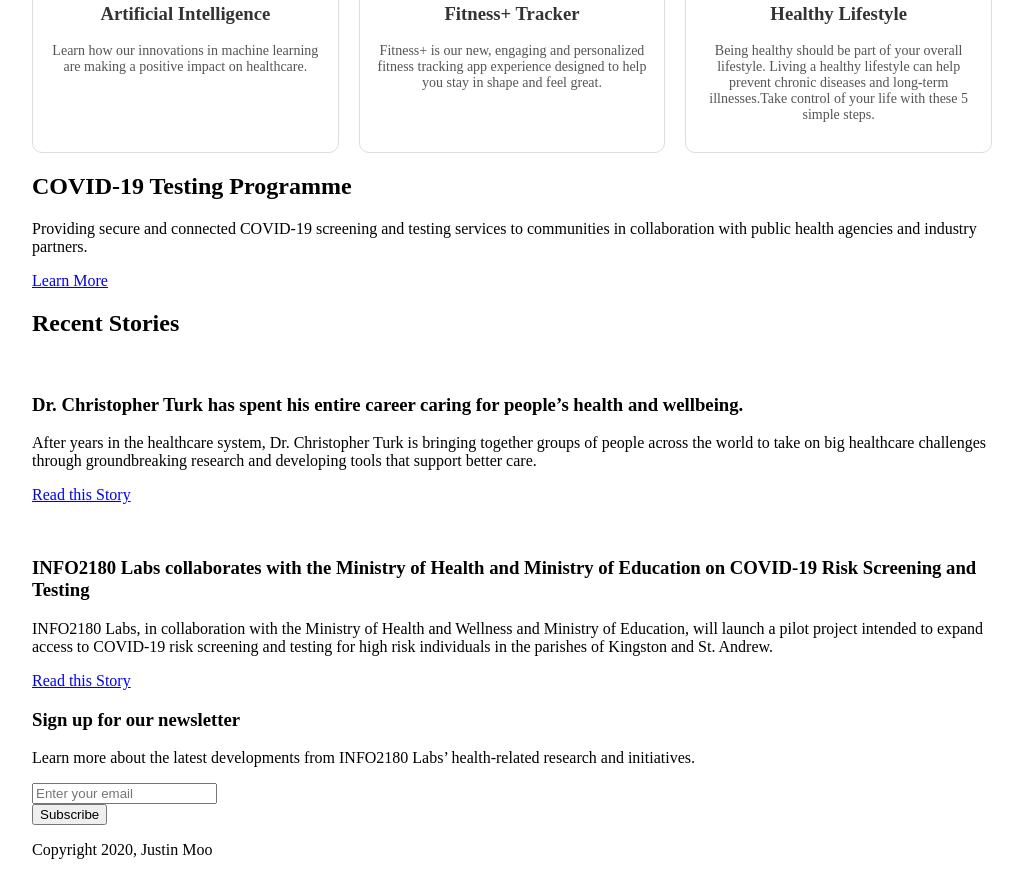
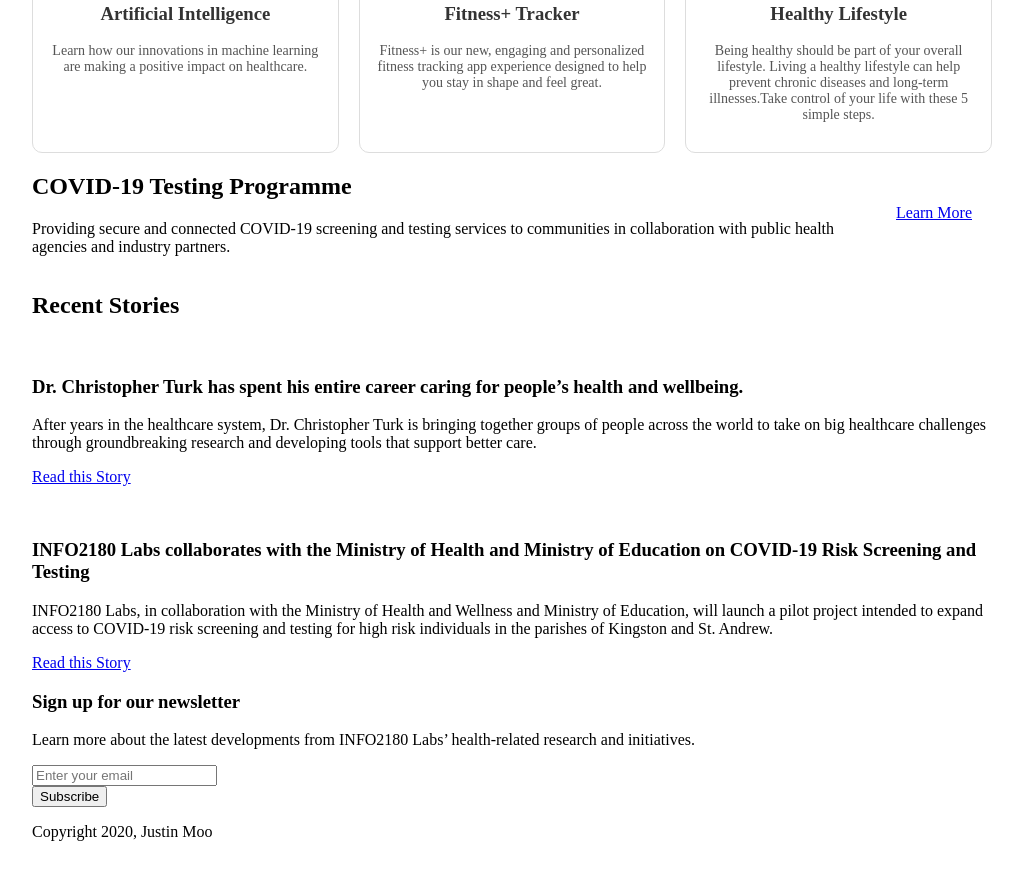
Before and after one commit to JustinMoo123/info2180-project1, a plain HTML site: page index.html in a window 1280 px wide. Shown: the part 875-1750 px from the top of the page, without its empty margins (128-1151 px from the left). Drawn offline with Linux system fonts and the light colour scheme.

Commit message:
Edited learn more button and paragraph location

```diff
--- a/styles.css
+++ b/styles.css
@@ -65,6 +65,23 @@
     font-size: 14px;
 }
 
+.testing .container {
+    display: flex;
+    justify-content: space-between;
+    align-items: center;
+
+}
+
+.testing-description {
+    max-width: 70%
+}
+
+.cta .btn {
+    white-space: nowrap;
+    padding: 10px 20px;
+}
+
+
 
 body {
     margin: 0;
```
